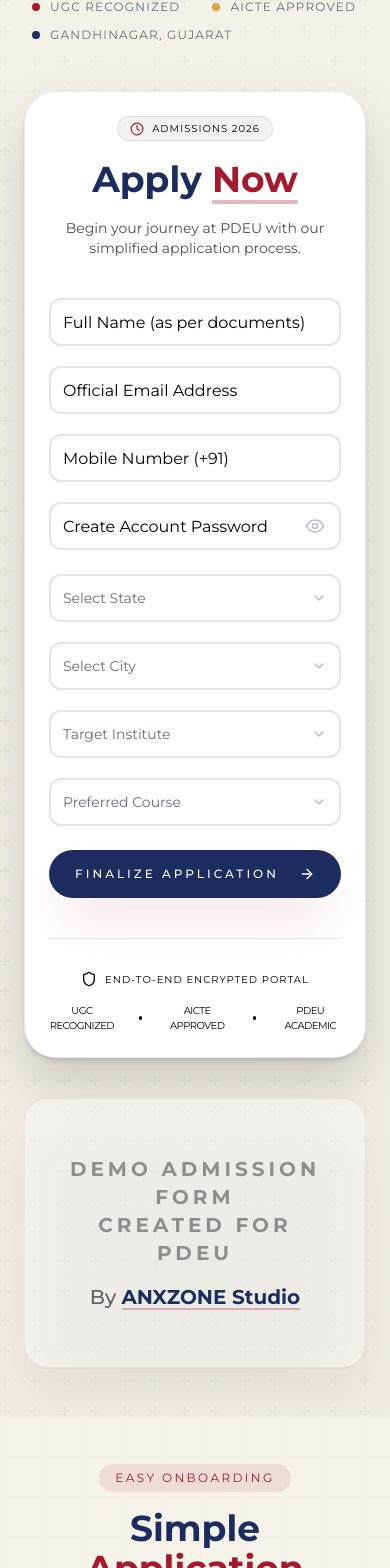
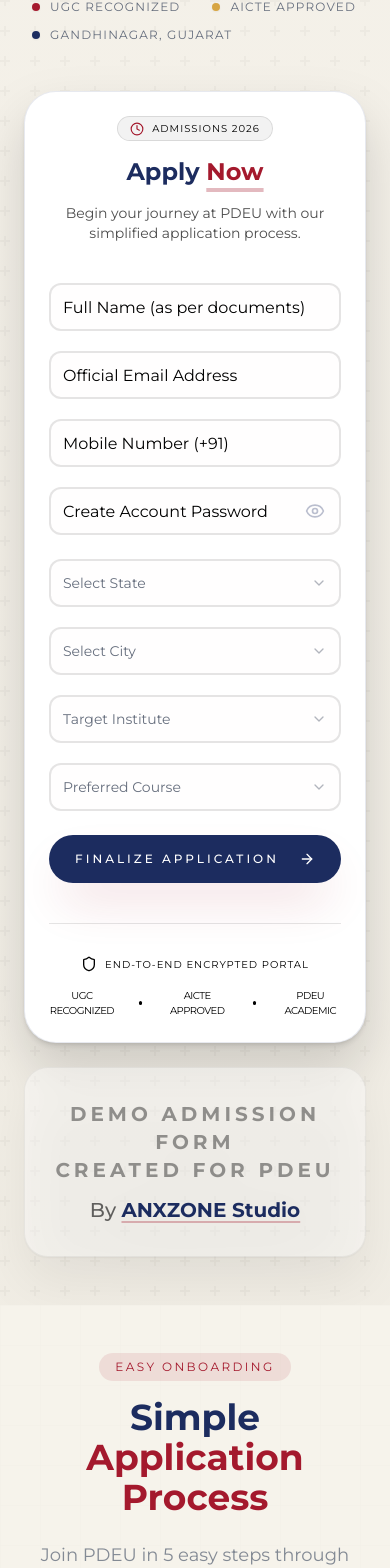
Before and after one commit to gautam-anxzone/pdeu-project, a React (Vite) app: page / in a window 390 px wide. Shown: the part 1450-3018 px from the top of the page. Built offline with nearby package versions, Linux system fonts and the light colour scheme; the HTML template or start-up script is replaced by a standard one.

Commit message:
Update AdmissionForm.tsx

```diff
--- a/src/components/AdmissionForm.tsx
+++ b/src/components/AdmissionForm.tsx
@@ -70,7 +70,7 @@
               <Clock className="w-3.5 h-3.5 text-secondary" />
               Admissions 2026
             </div>
-            <h3 className="font-display text-4xl font-bold text-primary leading-tight">
+            <h3 className="font-display text-2xl sm:text-3xl md:text-4xl font-bold text-primary leading-tight">
               Apply <span className="text-secondary underline decoration-secondary/30 decoration-4 underline-offset-8">Now</span>
             </h3>
             <p className="text-black/70 text-sm mt-4 max-w-sm">
@@ -234,7 +234,7 @@
       </div>
 
       {/* Credits Watermark Box */}
-      <div className="mt-10 px-8 py-14 rounded-[1.5rem] bg-white/40 backdrop-blur-md border border-black/5 flex flex-col items-center gap-4 text-center shadow-sm">
+      <div className="mt-6 sm:mt-10 px-4 sm:px-8 py-8 sm:py-14 rounded-[1.5rem] bg-white/40 backdrop-blur-md border border-black/5 flex flex-col items-center gap-3 sm:gap-4 text-center shadow-sm">
         <p className="text-xl sm:text-xl uppercase tracking-[0.2em] text-black/40 font-bold">
           Demo Admission Form <br />Created For PDEU
         </p>
```
